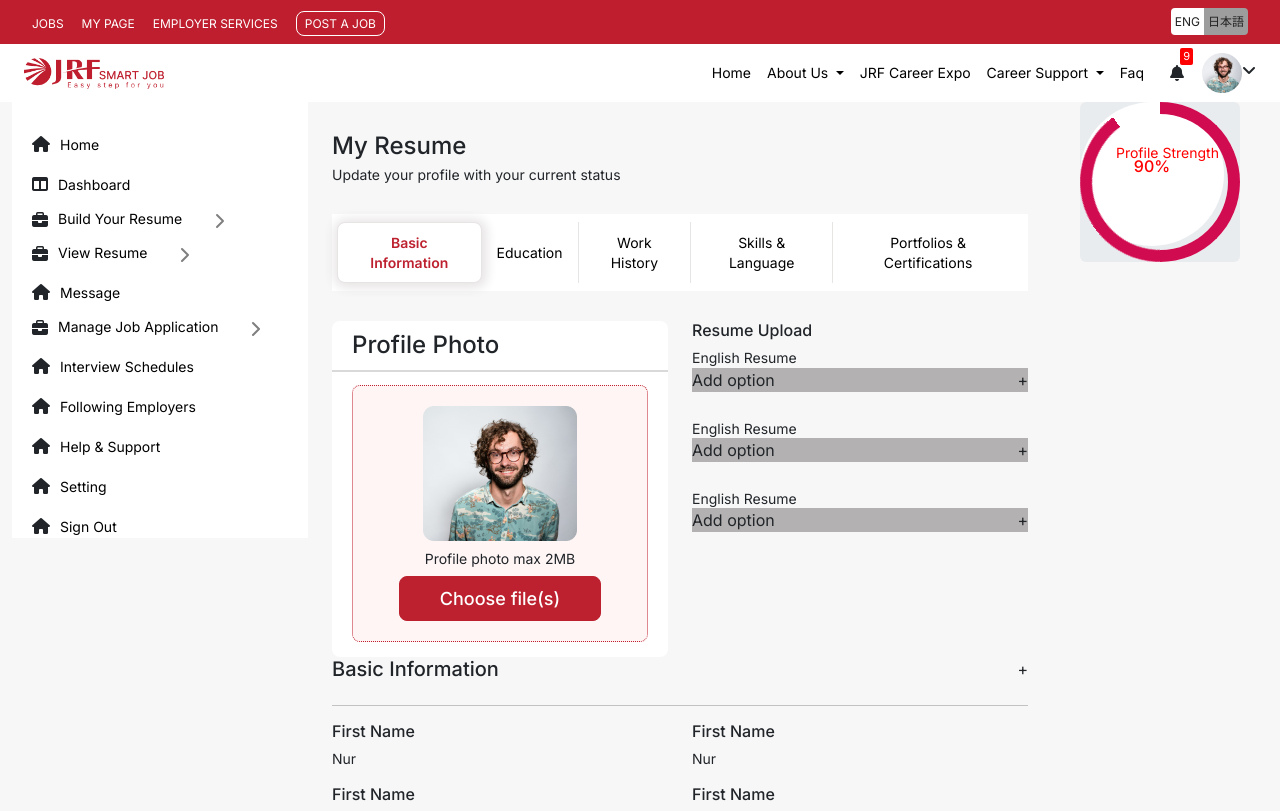
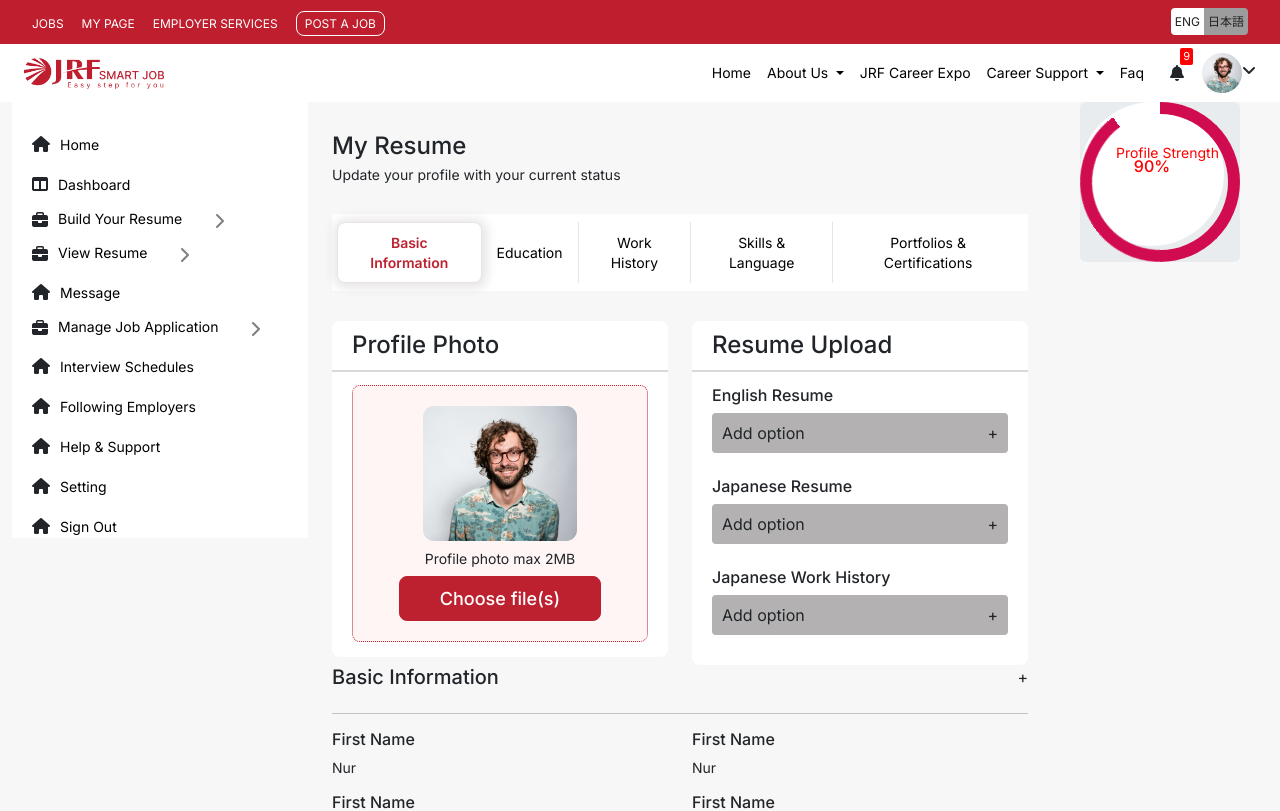
Before and after one commit to Maidulweb/JRF-Test, a Vue app in the folder frontend/: page / in a window 1280 px wide. Shown: the top 811 px of the page. Built offline with nearby package versions, Linux system fonts and the light colour scheme.

Commit message:
resume upload

```diff
--- a/frontend/src/components/Information.vue
+++ b/frontend/src/components/Information.vue
@@ -11,64 +11,25 @@ export default {
 <template>
   <div>
     <div class="information-accordion">
-      <div class="accordion" id="accordionExample">
       <div class="d-flex justify-content-between information-accodion-header">
-          <button
-            class="information-accordion-btn active"
-            type="button"
-            data-bs-toggle="collapse"
-            data-bs-target="#collapseOne"
-            aria-controls="collapseOne"
-          >
+        <button class="information-accordion-btn active" type="button">
           Basic Information
         </button>
-          <button
-            class="information-accordion-btn"
-            type="button"
-            data-bs-toggle="collapse"
-            data-bs-target="#collapseTwo"
-            aria-expanded="false"
-            aria-controls="collapseTwo"
-          >
+        <button class="information-accordion-btn" type="button">
           Education
         </button>
-          <button
-            class="information-accordion-btn"
-            type="button"
-            data-bs-toggle="collapse"
-            data-bs-target="#collapseThree"
-            aria-expanded="false"
-            aria-controls="collapseThree"
-          >
+        <button class="information-accordion-btn" type="button">
           Work History
         </button>
-          <button
-            class="information-accordion-btn"
-            type="button"
-            data-bs-toggle="collapse"
-            data-bs-target="#collapseThree"
-            aria-expanded="false"
-            aria-controls="collapseThree"
-          >
+        <button class="information-accordion-btn" type="button">
           Skills & Language
         </button>
-          <button
-            class="information-accordion-btn"
-            type="button"
-            data-bs-toggle="collapse"
-            data-bs-target="#collapseThree"
-            aria-expanded="false"
-            aria-controls="collapseThree"
-          >
+        <button class="information-accordion-btn" type="button">
           Portfolios & Certifications
         </button>
       </div>
       <div class="information-accordion-item">
-          <div
-            id="collapseOne2"
-            class="accordion-collapse collapse show"
-            data-bs-parent="#accordionExample"
-          >
+        <div>
           <div class="information-accordion-body">
             <div class="photo-resume">
               <div class="row">
@@ -106,8 +67,9 @@ export default {
                 </div>
                 <div class="col-md-6">
                   <div class="resume-upload">
-                      <h6>Resume Upload</h6>
-                      <p>English Resume</p>
+                    <h4>Resume Upload</h4>
+                    <div class="all-resume-upload">
+                      <h6>English Resume</h6>
                       <div class="form-group">
                         <label
                           for="file"
@@ -123,7 +85,7 @@ export default {
                           class="custom-file"
                         />
                       </div>
-                      <p>English Resume</p>
+                      <h6>Japanese Resume</h6>
                       <div class="form-group">
                         <label
                           for="file"
@@ -139,7 +101,7 @@ export default {
                           class="custom-file"
                         />
                       </div>
-                      <p>English Resume</p>
+                      <h6>Japanese Work History</h6>
                       <div class="form-group">
                         <label
                           for="file"
@@ -154,6 +116,7 @@ export default {
                           id="file"
                           class="custom-file"
                         />
+                      </div>
                     </div>
                   </div>
                 </div>
@@ -279,7 +242,6 @@ export default {
       </div>
     </div>
   </div>
-  </div>
 </template>
 <style>
 .information-accodion-header {
@@ -309,11 +271,13 @@ export default {
 .information-accordion-btn:last-child {
   border-right: 0;
 }
-.profile-photo {
+.profile-photo,
+.resume-upload {
   background: #fff;
   border-radius: 8px;
 }
-.profile-photo h4 {
+.profile-photo h4,
+.resume-upload h4 {
   border-bottom: 2px solid #d9d9d9;
   padding: 10px 0 10px 20px;
 }
@@ -349,5 +313,13 @@ export default {
 .custom-file-label {
   background: #b3b1b1;
   height: 100%;
+  padding: 8px 10px;
+  border-radius: 4px;
+}
+.form-group {
+  margin-bottom: -3px;
+}
+.all-resume-upload {
+  padding: 6px 20px;
 }
 </style>
```
Lines whose indentation alone changed are shown as unchanged.
